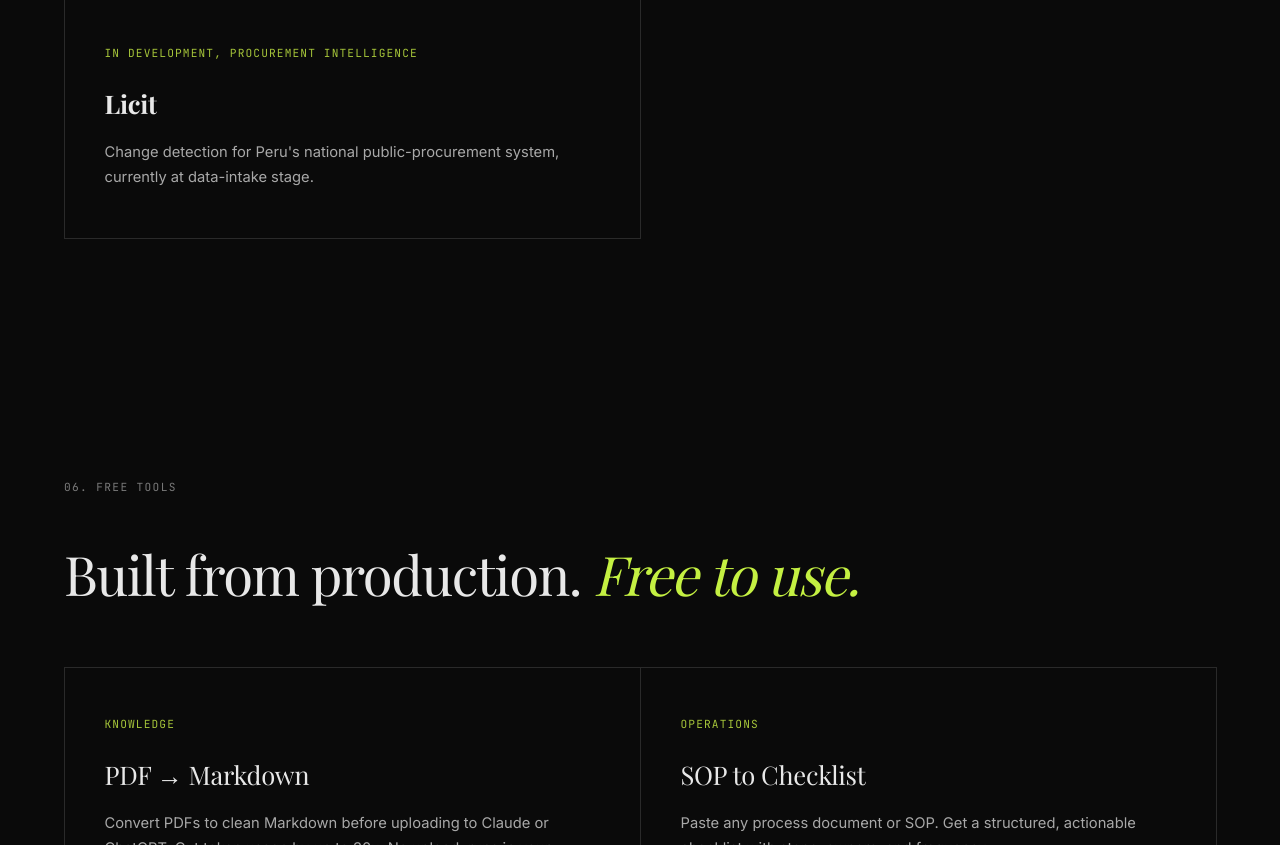
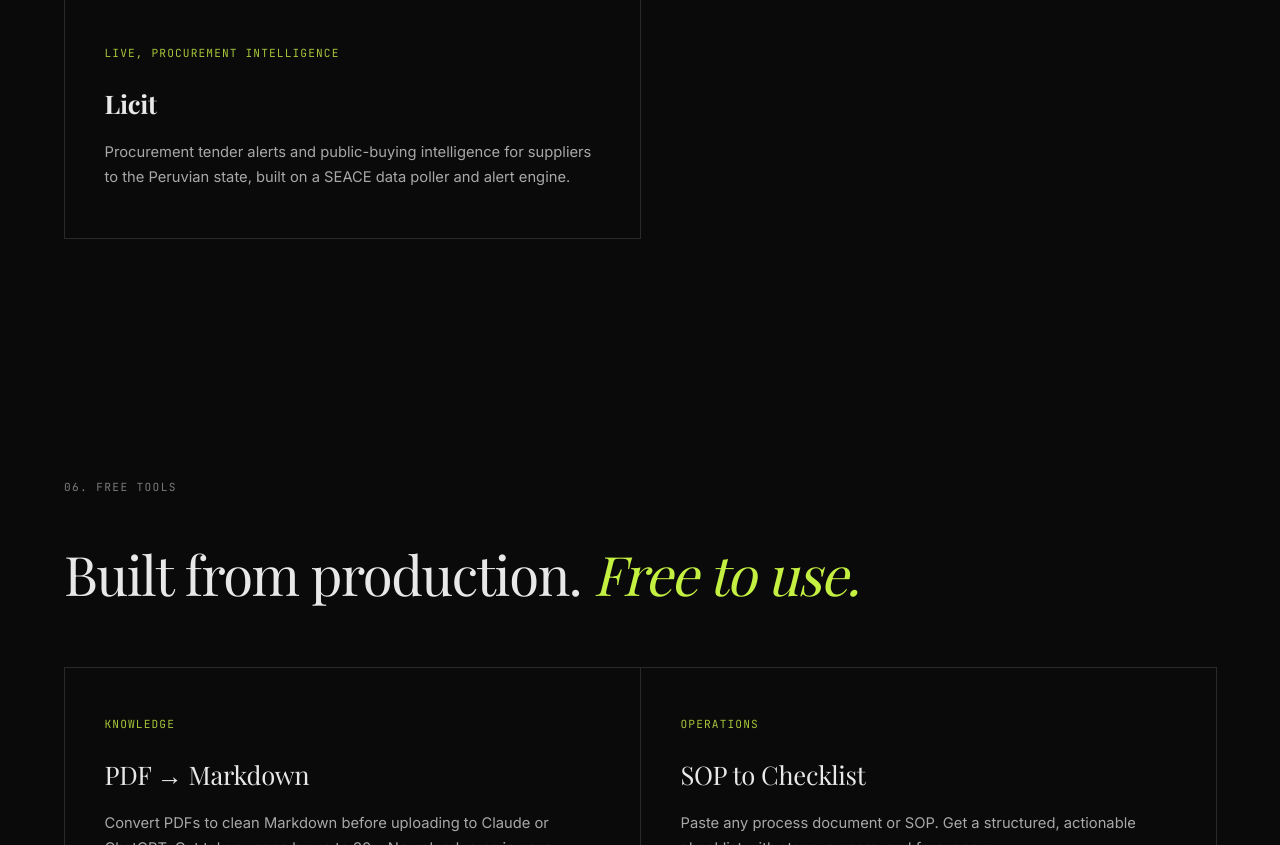
Before and after one commit to oespinozai/alvento-site, a website: page index.html in a window 1280 px wide. Shown: the part 4979-5824 px from the top of the page. Drawn offline with nearby package versions, Linux system fonts and the light colour scheme; a web font is replaced by a local one.

Commit message:
fix: correct Licit lab card to live status with accurate copy

```diff
--- a/index.html
+++ b/index.html
@@ -927,9 +927,9 @@
         <p>Tracks public-sector healthcare procurement notices and surfaces relevant tender changes as they are published.</p>
       </div>
       <div class="product-card fade-up">
-        <div class="product-type">In development, Procurement intelligence</div>
+        <div class="product-type">Live, Procurement intelligence</div>
         <h3>Licit</h3>
-        <p>Change detection for Peru's national public-procurement system, currently at data-intake stage.</p>
+        <p>Procurement tender alerts and public-buying intelligence for suppliers to the Peruvian state, built on a SEACE data poller and alert engine.</p>
       </div>
     </div>
   </div>
```
